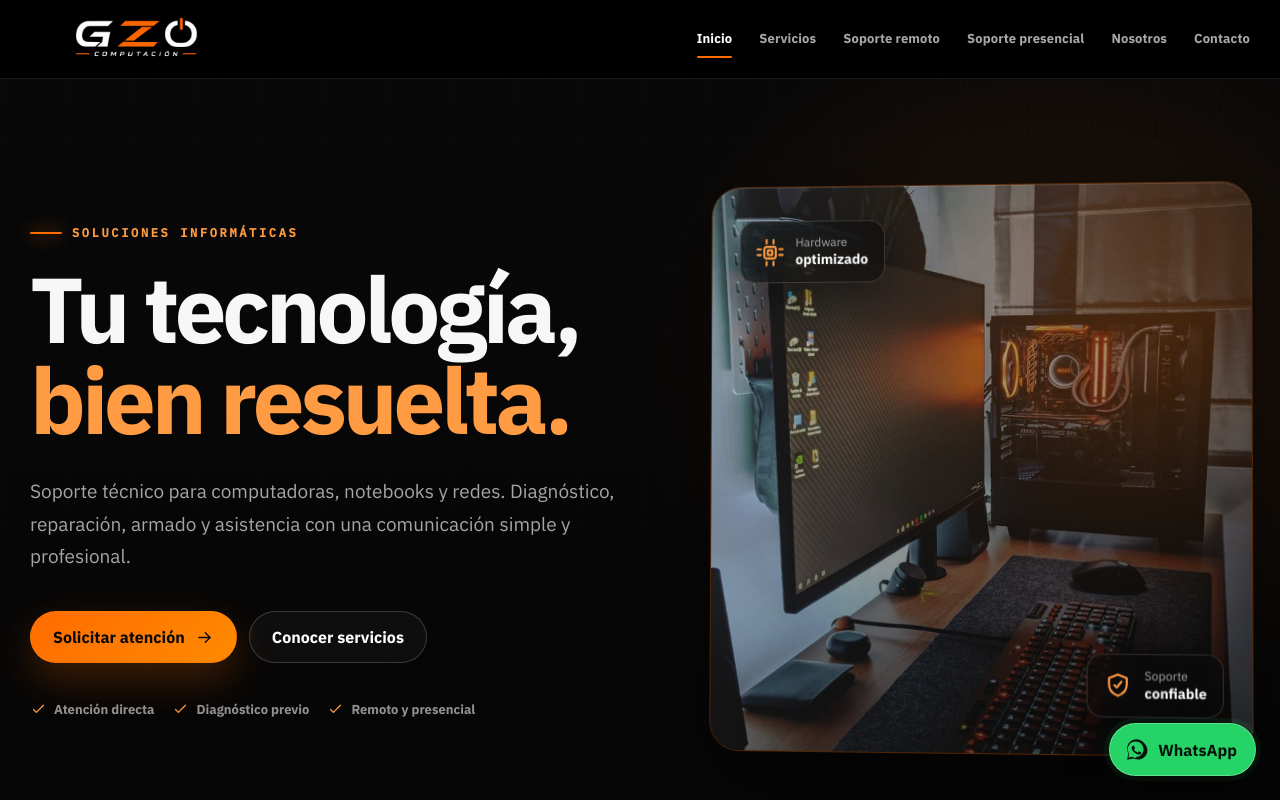
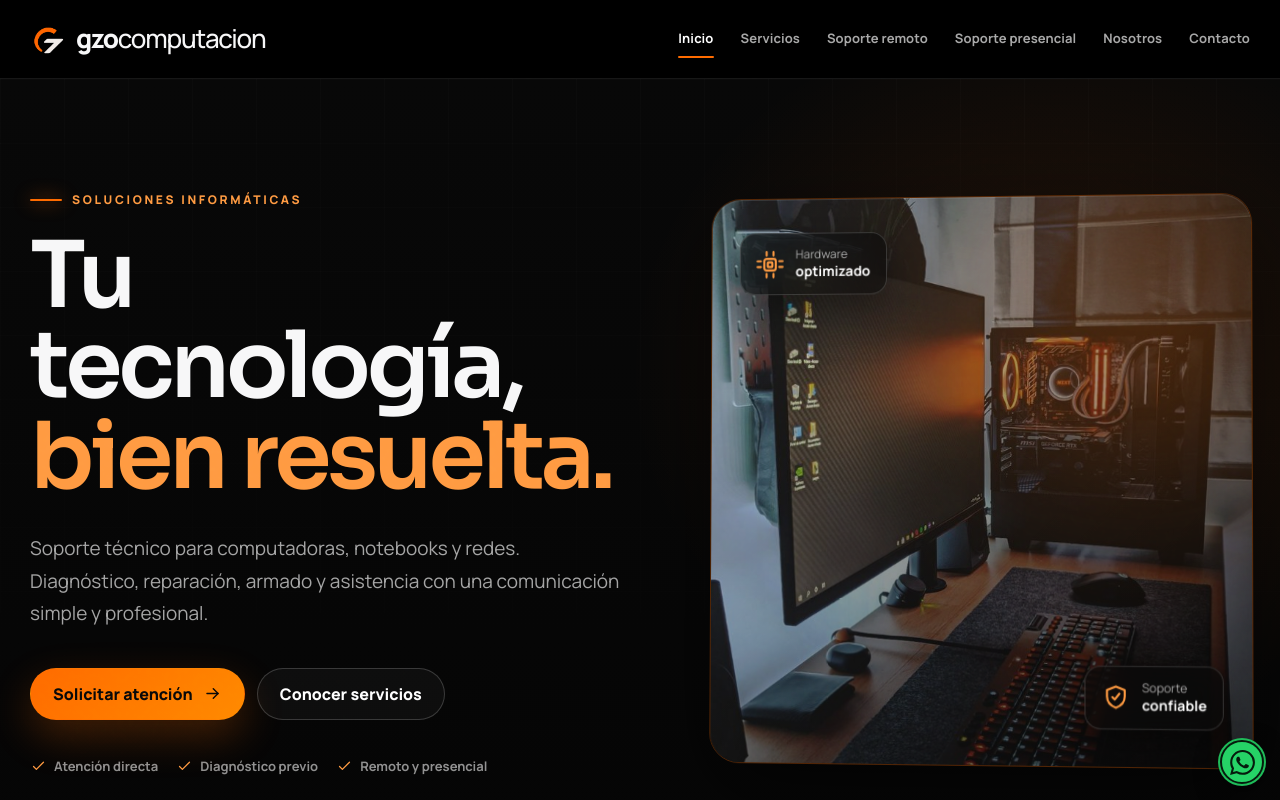
Before and after one commit to gonzaloncontreras/gzocomputacion, a Next.js app: page / in a window 1280 px wide. Shown: the top 800 px of the page. Built offline with nearby package versions, Linux system fonts and the light colour scheme.

Commit message:
Unify brand typography, orange symbol and WhatsApp icon with GZO System

```diff
--- a/app/globals.css
+++ b/app/globals.css
@@ -727,3 +727,22 @@ body { font-family: var(--font-plex-sans), Arial, sans-serif; }
   .navigation-loader__mark, .navigation-loader__bar span, .route-loader__spinner, .navigation-loader__spinner { animation: none; }
   .navigation-loader { transition: none; }
 }
+
+/* Shared family identity: Sora headings, Manrope copy, orange symbol. */
+body,button,input,textarea,select{font-family:var(--font-manrope),Arial,sans-serif}
+h1,h2,h3{font-family:var(--font-sora),Arial,sans-serif;font-weight:600}
+.eyebrow,.tech-strip,.trust-grid span,.process-top span,.service-detail-title span,.site-footer h3,.navigation-loader>span{font-family:var(--font-manrope),Arial,sans-serif}
+.brand-lockup{display:inline-flex;align-items:center;gap:10px;white-space:nowrap}
+.brand-lockup img,.footer-brand .brand-lockup img{display:block;width:44px;height:44px;margin:-4px;object-fit:contain;background:transparent;mix-blend-mode:normal}
+.brand-wordmark{font-family:var(--font-manrope),Arial,sans-serif;font-size:26px;line-height:1.2;letter-spacing:-1.2px;font-weight:750;color:var(--text)}
+.brand-name{font-weight:420}
+.story-logo-panel .brand-lockup{justify-content:center;width:100%;padding:16px 0}
+.story-logo-panel .brand-wordmark{font-size:clamp(22px,2.6vw,32px)}
+.whatsapp-float{width:44px;height:44px;padding:0;display:grid;place-items:center;right:16px;bottom:16px;background:#25d366;color:#061b0d;border:2px solid #061b0d;border-radius:50%;box-shadow:0 0 0 2px #1fbc59,0 8px 24px #0008;isolation:isolate}
+.whatsapp-float svg{width:25px;height:25px}
+.whatsapp-ripple{inset:-3px;border:1px solid #25d366;border-radius:50%;animation:whatsapp-pulse 3s cubic-bezier(.2,.6,.3,1) infinite;pointer-events:none}
+@keyframes whatsapp-pulse{0%,12%{transform:scale(1);opacity:0}20%{opacity:.5}65%,100%{transform:scale(1.4);opacity:0}}
+.whatsapp-float:hover{transform:translateY(-3px) scale(1.04);box-shadow:0 0 0 2px #31df70,0 12px 28px #0009}
+.whatsapp-float:hover .whatsapp-ripple,.whatsapp-float:focus-visible .whatsapp-ripple{visibility:hidden}
+@media(max-width:760px){.brand-lockup img,.footer-brand .brand-lockup img{width:39px;height:39px}.brand-wordmark{font-size:24px}.whatsapp-float{width:44px;height:44px;right:20px;bottom:20px}}
+@media(prefers-reduced-motion:reduce){.whatsapp-ripple{animation:none;opacity:0}}
--- a/app/layout.tsx
+++ b/app/layout.tsx
@@ -1,24 +1,13 @@
 import type { Metadata } from "next";
-import { IBM_Plex_Mono, IBM_Plex_Sans } from "next/font/google";
+import { Manrope, Sora } from "next/font/google";
 import { SiteFooter } from "@/components/site-footer";
 import { SiteHeader } from "@/components/site-header";
 import { NavigationLoader } from "@/components/navigation-loader";
 import { WhatsappFloat } from "@/components/whatsapp-float";
 import "./globals.css";
 
-const plexSans = IBM_Plex_Sans({
-  subsets: ["latin"],
-  variable: "--font-plex-sans",
-  weight: ["400", "500", "600", "700"],
-  display: "swap",
-});
-
-const plexMono = IBM_Plex_Mono({
-  subsets: ["latin"],
-  variable: "--font-plex-mono",
-  weight: ["400", "500"],
-  display: "swap",
-});
+const manrope = Manrope({subsets:["latin"],variable:"--font-manrope",display:"swap"});
+const sora = Sora({subsets:["latin"],variable:"--font-sora",display:"swap"});
 
 export const metadata: Metadata = {
   title: {
@@ -27,13 +16,13 @@ export const metadata: Metadata = {
   },
   description:
     "Soporte informático, reparación de PC y notebooks, armado de computadoras, redes, mantenimiento y asistencia remota.",
-  icons: { icon: "/brand/gzo-logo-fondo-negro.png" },
+  icons: { icon: { url: "/brand/gzo-symbol-orange.svg", type: "image/svg+xml" } },
 };
 
 export default function RootLayout({ children }: Readonly<{ children: React.ReactNode }>) {
   return (
     <html lang="es">
-      <body className={`${plexSans.variable} ${plexMono.variable}`}>
+      <body className={`${manrope.variable} ${sora.variable}`}>
         <div className="page-noise" aria-hidden="true" />
         <SiteHeader />
         {children}
--- a/app/nosotros/page.tsx
+++ b/app/nosotros/page.tsx
@@ -1,4 +1,5 @@
 import Image from "next/image";
+import { BrandLogo } from "@/components/brand-logo";
 import { CheckIcon, CpuIcon, MessageIcon, ShieldIcon, SparkIcon } from "@/components/icons";
 import { ScrollReveal } from "@/components/scroll-reveal";
 
@@ -12,7 +13,7 @@ export default function NosotrosPage() {
       <ScrollReveal className="story-image">
         <Image src="/images/nosotros-pc.jpg" alt="Computadora de escritorio de alto rendimiento" fill sizes="(max-width:900px) 100vw, 50vw"/>
         <div className="story-logo-panel">
-          <Image src="/brand/gzo-logo-fondo-negro.png" alt="GZO Computación" width={520} height={173}/>
+          <span aria-label="GZO Computación"><BrandLogo /></span>
         </div>
       </ScrollReveal>
       <ScrollReveal className="story-copy" delay={100}><div className="eyebrow"><span/> Nuestra forma de trabajar</div><h2>Resolver bien también significa explicar bien.</h2><p>La informática puede volverse frustrante cuando aparecen fallas, mensajes extraños o compras difíciles de comparar. Nuestro enfoque es bajar esa complejidad a decisiones concretas.</p><p>Analizamos el contexto, el uso real del equipo y el presupuesto antes de recomendar una reparación, una mejora o una compra.</p><ul className="check-list"><li><CheckIcon/> Diagnóstico antes de recomendar</li><li><CheckIcon/> Comunicación directa</li><li><CheckIcon/> Soluciones proporcionales al problema</li></ul></ScrollReveal>
--- /dev/null
+++ b/components/brand-logo.tsx
@@ -0,0 +1,5 @@
+import Image from "next/image";
+
+export function BrandLogo({priority = false}: {priority?: boolean}) {
+  return <span className="brand-lockup"><Image src="/brand/gzo-symbol-orange.svg" alt="" width={44} height={44} unoptimized priority={priority}/><span className="brand-wordmark">gzo<span className="brand-name">computacion</span></span></span>;
+}
--- a/components/icons.tsx
+++ b/components/icons.tsx
@@ -51,5 +51,5 @@ export function CloseIcon(props: IconProps) {
   return <svg {...base} {...props}><path d="m6 6 12 12M18 6 6 18"/></svg>;
 }
 export function WhatsappIcon(props: IconProps) {
-  return <svg viewBox="0 0 32 32" fill="currentColor" {...props}><path d="M16.04 3C9.39 3 4 8.34 4 14.93c0 2.1.55 4.15 1.6 5.96L4 29l8.32-1.54a12.2 12.2 0 0 0 5.72 1.42C24.69 28.88 30 23.54 30 16.95S22.69 3 16.04 3Zm0 23.86c-1.8 0-3.55-.48-5.08-1.4l-.37-.22-4.93.91.95-4.78-.25-.39a10.03 10.03 0 0 1-1.54-5.35c0-5.47 4.54-9.92 10.12-9.92s10.12 4.45 10.12 9.92-4.54 9.92-10.12 9.92Zm5.56-7.42c-.3-.15-1.8-.88-2.08-.98-.28-.1-.49-.15-.7.15-.2.3-.8.98-.98 1.18-.18.2-.36.22-.66.07-.3-.15-1.28-.47-2.44-1.5-.9-.8-1.5-1.79-1.68-2.09-.18-.3-.02-.47.13-.62.14-.14.3-.36.45-.54.15-.18.2-.3.3-.5.1-.2.05-.37-.03-.52-.08-.15-.7-1.67-.96-2.29-.25-.6-.51-.52-.7-.53h-.6c-.2 0-.52.07-.8.37-.28.3-1.05 1.03-1.05 2.5s1.08 2.9 1.23 3.1c.15.2 2.12 3.2 5.14 4.49.72.31 1.28.5 1.72.64.72.23 1.38.2 1.9.12.58-.09 1.8-.73 2.05-1.43.25-.7.25-1.31.18-1.43-.08-.13-.28-.2-.58-.35Z"/></svg>;
+  return <svg aria-hidden="true" viewBox="0 0 24 24" fill="currentColor" {...props}><path d="M17.472 14.382c-.297-.149-1.758-.867-2.03-.967-.273-.099-.471-.148-.67.15-.197.297-.767.966-.94 1.164-.173.199-.347.223-.644.075-.297-.15-1.255-.463-2.39-1.475-.883-.788-1.48-1.761-1.653-2.059-.173-.297-.018-.458.13-.606.134-.133.298-.347.446-.52.149-.174.198-.298.298-.497.099-.198.05-.371-.025-.52-.075-.149-.669-1.612-.916-2.207-.242-.579-.487-.5-.669-.51-.173-.008-.371-.01-.57-.01-.198 0-.52.074-.792.372-.272.297-1.04 1.016-1.04 2.479 0 1.462 1.065 2.875 1.213 3.074.149.198 2.096 3.2 5.077 4.487.709.306 1.262.489 1.694.625.712.227 1.36.195 1.871.118.571-.085 1.758-.719 2.006-1.413.248-.694.248-1.289.173-1.413-.074-.124-.272-.198-.57-.347m-5.421 7.403h-.004a9.87 9.87 0 01-5.031-1.378l-.361-.214-3.741.982.998-3.648-.235-.374a9.86 9.86 0 01-1.51-5.26c.001-5.45 4.436-9.884 9.888-9.884 2.64 0 5.122 1.03 6.988 2.898a9.825 9.825 0 012.893 6.994c-.003 5.45-4.437 9.884-9.885 9.884m8.413-18.297A11.815 11.815 0 0012.05 0C5.495 0 .16 5.335.157 11.892c0 2.096.547 4.142 1.588 5.945L.057 24l6.305-1.654a11.882 11.882 0 005.683 1.448h.005c6.554 0 11.89-5.335 11.893-11.893a11.821 11.821 0 00-3.48-8.413Z"/></svg>;
 }
--- a/components/site-footer.tsx
+++ b/components/site-footer.tsx
@@ -1,4 +1,4 @@
-import Image from "next/image";
+import { BrandLogo } from "@/components/brand-logo";
 import Link from "next/link";
 import { site } from "@/lib/site";
 
@@ -60,12 +60,7 @@ export function SiteFooter() {
     <footer className="site-footer">
       <div className="footer-grid shell">
         <div className="footer-brand">
-          <Image
-            src="/brand/gzo-logo-fondo-negro.png"
-            alt="GZO Computación"
-            width={310}
-            height={104}
-          />
+          <Link href="/" aria-label="GZO Computación, inicio"><BrandLogo /></Link>
           <p>
             Soluciones informáticas con atención directa, diagnóstico claro y
             una propuesta adaptada a cada equipo.
--- a/components/site-header.tsx
+++ b/components/site-header.tsx
@@ -1,6 +1,6 @@
 "use client";
 
-import Image from "next/image";
+import { BrandLogo } from "@/components/brand-logo";
 import Link from "next/link";
 import { usePathname } from "next/navigation";
 import { useState } from "react";
@@ -24,14 +24,7 @@ export function SiteHeader() {
     <header className="site-header">
       <div className="header-inner shell">
         <Link href="/" className="brand-link" aria-label="GZO Computación - Inicio">
-          <Image
-            src="/brand/gzo-logo-fondo-negro.png"
-            alt="GZO Computación"
-            width={300}
-            height={100}
-            priority
-            className="brand-logo"
-          />
+          <BrandLogo priority />
         </Link>
 
         <nav className="desktop-nav" aria-label="Navegación principal">
--- a/components/whatsapp-float.tsx
+++ b/components/whatsapp-float.tsx
@@ -10,9 +10,8 @@ export function WhatsappFloat() {
       className="whatsapp-float"
       aria-label="Consultar por WhatsApp"
     >
-      <span className="whatsapp-ripple" />
+      <span className="whatsapp-ripple" aria-hidden="true" />
       <WhatsappIcon />
-      <span>WhatsApp</span>
     </a>
   );
 }
```
Also changed, not shown: public/brand/gzo-symbol-orange.svg (added), public/brand/whatsapp.svg (added).
